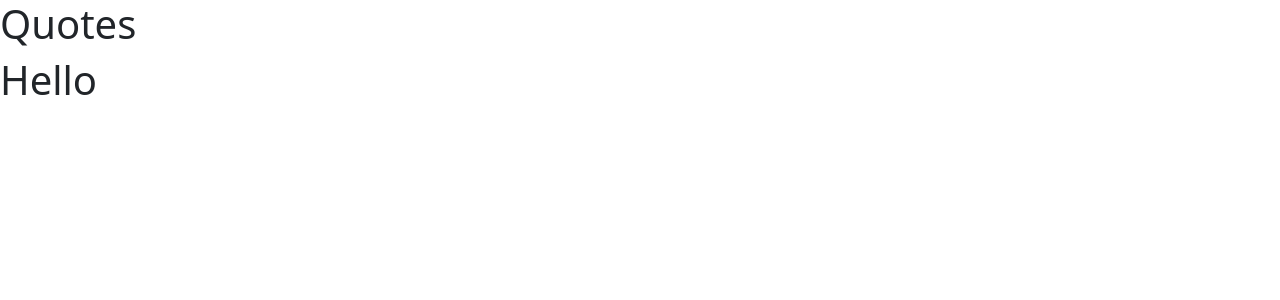
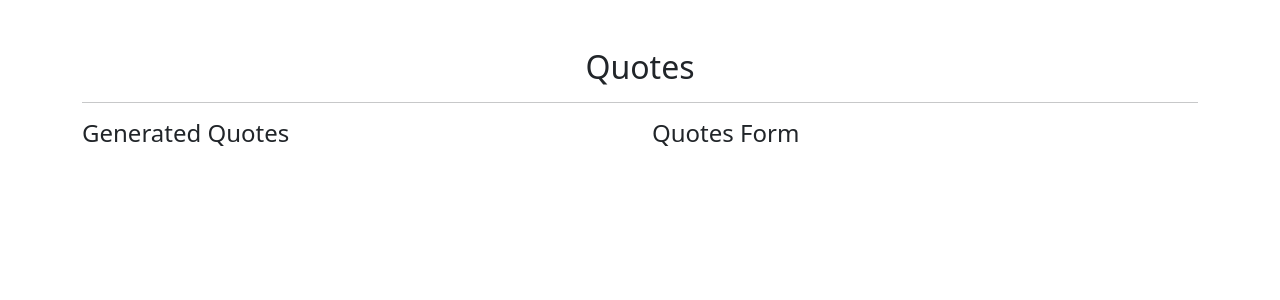
Before and after one commit to kema-ray/Quotes-App, an Angular app: page / in a window 1280 px wide. Shown: the top 300 px of the page. Built offline with nearby package versions, Linux system fonts and the light colour scheme.

Commit message:
add information to the quote component

```diff
--- a/src/app/app.component.html
+++ b/src/app/app.component.html
@@ -1,3 +1,2 @@
 
-<h1>{{title}}</h1>
 <app-quote></app-quote>
--- a/src/app/quote/quote.component.html
+++ b/src/app/quote/quote.component.html
@@ -1 +1,12 @@
-<h1>Hello</h1>
+<div class="container">
+    <h2 class="mt-5 text-center">Quotes</h2>
+    <hr>
+    <div class="row">
+        <div class="col-md-6">
+            <h4>Generated Quotes</h4>
+        </div>
+        <div class="col-md-6">
+            <h4>Quotes Form</h4>
+        </div>
+    </div>
+</div>
```
